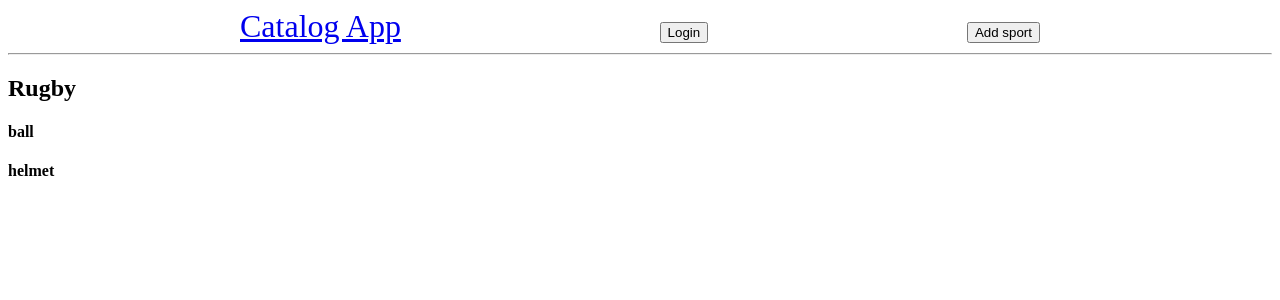
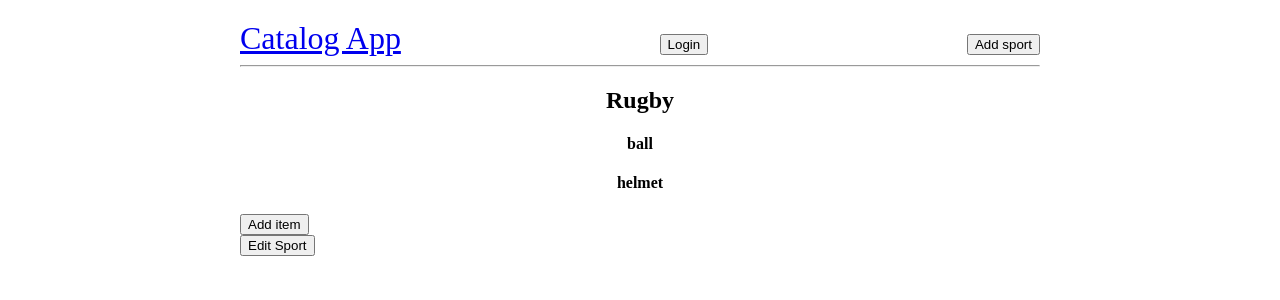
Before and after one commit to nathansimpson5/itemCatalog, a Flask app: page /sport/1/ in a window 1280 px wide. Shown: the top 300 px of the page. Run offline with Flask 2, Linux system fonts and the light colour scheme.

Commit message:
Add edit sport feature

```diff
--- a/application.py
+++ b/application.py
@@ -1,5 +1,5 @@
 from flask import Flask, render_template, request, jsonify, redirect,url_for
-from sqlalchemy import create_engine
+from sqlalchemy import create_engine, asc
 from sqlalchemy.orm import sessionmaker
 from database_setup import Base, User, Sport, Item
 
@@ -15,7 +15,7 @@ app = Flask(__name__)
 @app.route('/')
 @app.route('/sport/')
 def showSports():
-	sports = session.query(Sport).all()
+	sports = session.query(Sport).order_by(asc(Sport.sportName))
 	items = session.query(Item).all()
 	return render_template('sports.html', sports = sports, items = items)
 
@@ -36,6 +36,17 @@ def addSport():
 		session.commit()
 		return redirect(url_for('showSports'))
 
+@app.route('/sport/<int:sport_id>/edit/', methods=['GET', 'POST'])
+def editSport(sport_id):
+	editedSport = session.query(Sport).filter_by(id=sport_id).one()
+	if request.method == 'POST':
+		if request.form['sportName']:
+			editedSport.sportName = request.form['sportName']
+			session.add(editedSport)
+			session.commit()
+			return redirect(url_for('showSports'))
+	else:
+		return render_template('editsport.html', sport = editedSport)
 
 # Show a sport's item list
 @app.route('/sport/<int:sport_id>/')
@@ -45,6 +56,20 @@ def showCatalog(sport_id):
 	items = session.query(Item).filter_by(sport_id=sport_id).all()
 	return render_template('catalog.html', sport = sport, items = items)
 
+# Add catalog item to specific sport
+@app.route('/sport/<int:sport_id>/new', methods=['GET', 'POST'])
+def addCatalogItem(sport_id):
+	sport = session.query(Sport).filter_by(id=sport_id).one()
+	if request.method == 'POST':
+		newCatalogItem = Item(
+			name = request.form['itemName'],
+			description = request.form['itemDescription'],
+			sport_id = sport_id)
+		session.add(newCatalogItem)
+		session.commit()
+		return redirect(url_for('showCatalog', sport_id = sport_id))
+	else:
+		return render_template('newcatalogitem.html', sport_id=sport_id)
 
 
 def getAllSports():
--- a/static/main.css
+++ b/static/main.css
@@ -1,13 +1,17 @@
+body {
+	max-width: 800px;
+	margin: auto;
+	padding-top: 20px;
+}
+
 .container {
-	width: 800px;
 	display: flex;
 	flex-direction: row;
 	justify-content: space-between;
 	align-items: flex-start;
 	font-size: 2em;
-	margin: auto;
 }
 
 .child {
-
+	text-align: center;
 }
--- a/templates/catalog.html
+++ b/templates/catalog.html
@@ -2,10 +2,17 @@
 {% block content %}
 {% include "header.html" %}
 
+<section class="child">
 <div><h2>{{ sport.sportName }}</h2></div>
 
 {% for item in items %}
 	<div><h4>{{ item.name }}</h4></div>
 {% endfor %}
 
+</section>
+
+<div><a href="{{url_for('addCatalogItem',sport_id=sport.id)}}"><button type="button">Add item</button></a></div>
+
+<div><a href="{{url_for('editSport', sport_id=sport.id)}}"><button type="button">Edit Sport</button></a></div>
+
 {% endblock %}
```
Also changed, not shown: templates/editsport.html (added, +20 -0 lines), templates/newcatalogitem.html (added, +23 -0 lines), itemCatalog.db.
